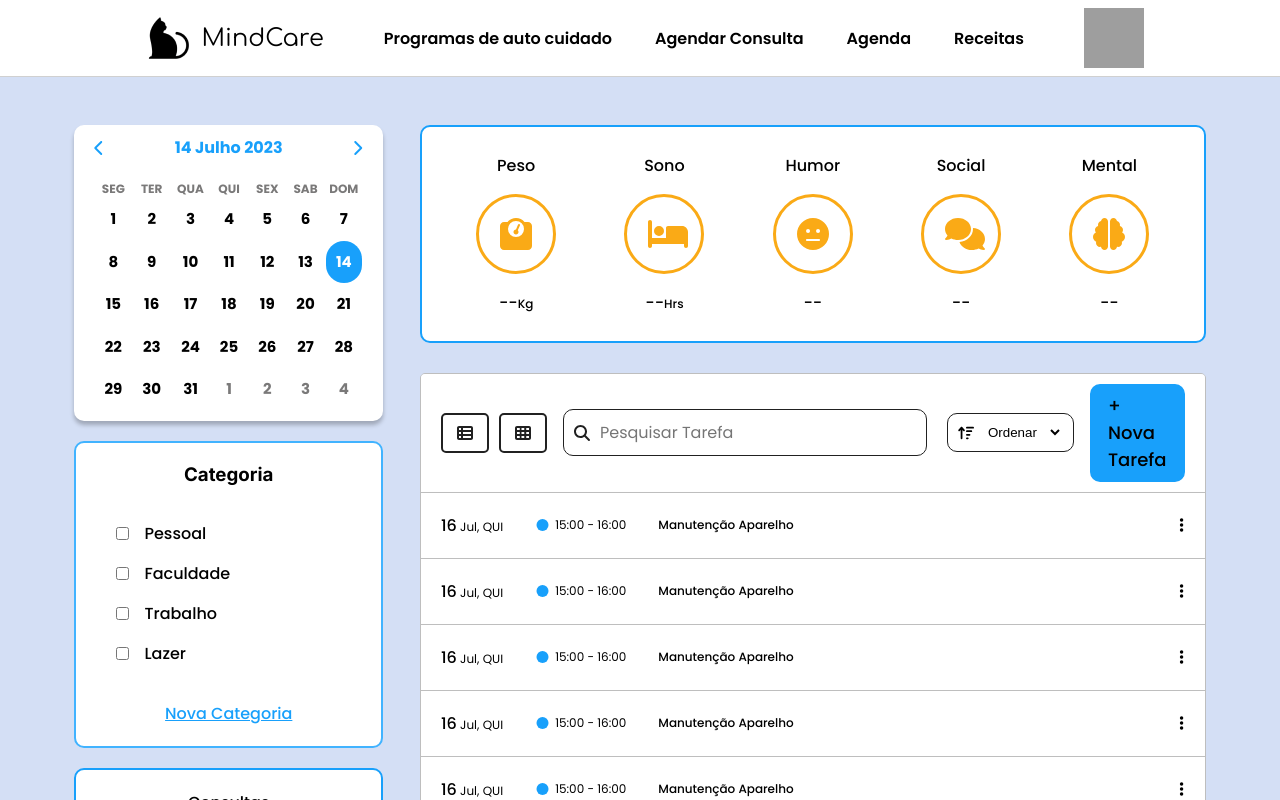
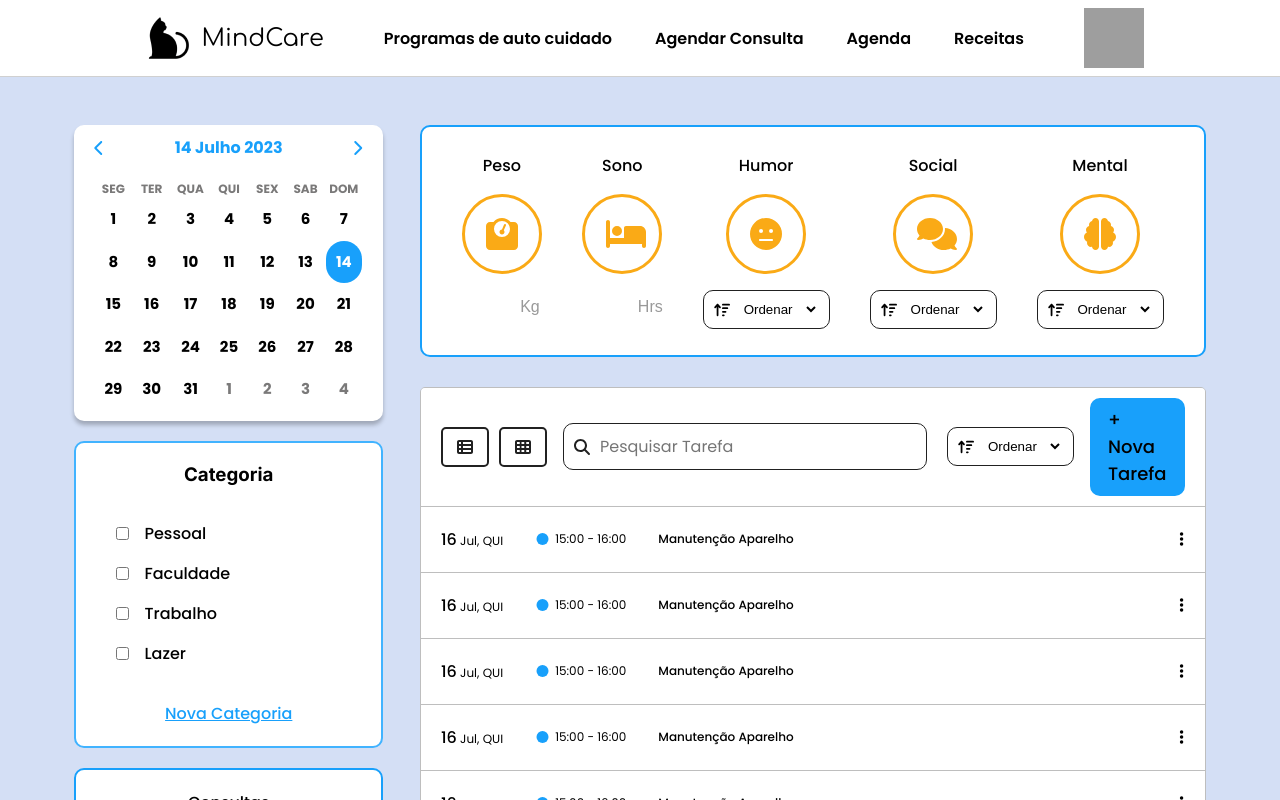
Before and after one commit to 777KML777/FHIRProject, a Next.js app: page /agendas in a window 1280 px wide. Built offline with nearby package versions, Linux system fonts and the light colour scheme; grey boxes are pictures that could not be loaded.

Commit message:
estados edit

```diff
--- a/src/app/components/Agenda/estados/estado/estado.module.css
+++ b/src/app/components/Agenda/estados/estado/estado.module.css
@@ -35,7 +35,8 @@
 
 .resultado {
     color: var(--texto-cor-principal);
-    font-family: var(--fonte-principal);;
+    font-family: var(--fonte-principal);
+    ;
     font-size: 1rem;
     font-style: normal;
     font-weight: 500;
@@ -44,9 +45,48 @@
 
 .resultado span {
     color: var(--texto-cor-principal);
-    font-family: var(--fonte-principal);;
+    font-family: var(--fonte-principal);
+    ;
     font-size: 0.75rem;
     font-style: normal;
     font-weight: 500;
     line-height: normal;
 }
+
+.input_box {
+    display: flex;
+    align-items: center;
+    max-width: 300px;
+    padding-left: 0.5rem;
+    overflow: hidden;
+    font-family: sans-serif;
+    color: #000;
+}
+
+.input_box .prefix {
+    font-weight: 300;
+    font-size: 1rem;
+    color: #999;
+}
+
+.input_box input::-webkit-outer-spin-button,
+.input_box input::-webkit-inner-spin-button {
+    -webkit-appearance: none;
+    margin: 0;
+}
+
+.input_box input {
+    width: 3rem;
+    font-size: 1rem;
+    text-align: end;
+    font-weight: 600;
+    background: #fff;
+    border: none;
+    color: #999;
+    outline: none;
+    padding: 0.5rem;
+}
+
+.input_box:focus-within {
+    border-color: #777;
+}
--- a/src/app/components/Agenda/estados/estado/index.jsx
+++ b/src/app/components/Agenda/estados/estado/index.jsx
@@ -1,14 +1,36 @@
+"use client";
+import { useEffect, useState } from "react";
+
+
 import styles from './estado.module.css'
 import { icon, library, findIconDefinition } from '@fortawesome/fontawesome-svg-core'
 import { FontAwesomeIcon } from '@fortawesome/react-fontawesome'
 import { fas } from '@fortawesome/free-solid-svg-icons'
 import { faWeightScale, faFaceMeh, faComments, faBrain } from '@fortawesome/free-solid-svg-icons'
+import Ordenar from '../../tarefas/ordenar'
 
 library.add(fas)
 library.add(faWeightScale, faFaceMeh, faComments, faBrain)
 
 
 function Estado({ listaEstados }) {
+
+    function criarInput(tipo) {
+        if (tipo.tipo == "number") {
+            return (
+                <>
+                    <div className={styles.input_box}>
+                        <input type="number" min="0" max="300" name={tipo.nome} />
+                        <span className={styles.prefix}>{tipo.prefix}</span>
+                    </div>
+                </>
+            )
+        } else if (tipo.tipo == "opcao") {
+            return (
+                <Ordenar />
+            )
+        }
+    }
 
     return (
         <>
@@ -22,10 +44,13 @@ function Estado({ listaEstados }) {
                             <p className={styles.nome}>{estados.nome}</p>
                             <div className={styles.container_estado}>
                                 <div className={styles.icone}>
-                                    <FontAwesomeIcon icon={i} size="2x"/>
+                                    <FontAwesomeIcon icon={i} size="2x" />
                                 </div>
                             </div>
-                            <p className={styles.resultado}>{estados.resultados}<span>{estados.prefix}</span></p>
+                            {
+                                criarInput(estados)
+                            }
+                            {/*  <p className={styles.resultado}>{estados.resultados}<span>{estados.prefix}</span></p> */}
                         </div>
                     )
                 })
--- a/src/app/components/Agenda/estados/estados.json
+++ b/src/app/components/Agenda/estados/estados.json
@@ -3,27 +3,32 @@
         "nome": "Peso",
         "icone": "weight-scale",
         "prefix": "Kg",
-        "resultados": "--"
+        "resultados": "--",
+        "tipo": "number"
     },
     {
         "nome": "Sono",
         "icone": "bed",
         "prefix": "Hrs",
-        "resultados": "--"
+        "resultados": "--",
+        "tipo": "number"
     },
     {
         "nome": "Humor",
         "icone": "face-meh",
-        "resultados": "--"
+        "resultados": "--",
+        "tipo": "opcao"
     },
     {
         "nome": "Social",
         "icone": "comments",
-        "resultados": "--"
+        "resultados": "--",
+        "tipo": "opcao"
     },
     {
         "nome": "Mental",
         "icone": "brain",
-        "resultados": "--"
+        "resultados": "--",
+        "tipo": "opcao"
     }
 ]
--- a/src/app/components/Agenda/index.jsx
+++ b/src/app/components/Agenda/index.jsx
@@ -12,7 +12,7 @@ import Tarefas from './tarefas'
 import Modal from '../Modal'
 
 function Agenda() {
-    const [ativo, setAtivo] = useState("False")
+    const [ativo, setAtivo] = useState("false")
     return (
         <>
             <div className={styles.corpo}>
@@ -29,8 +29,6 @@ function Agenda() {
                 </div>
             </div>
             <Modal classe={ativo} tela={Categorias}>
-                <Categorias />
-                {/* Substitua Categorias, pelo componente que será exibido no modal */}
             </Modal>
         </>
     )
```
Also changed, not shown: src/app/components/Agenda/estados/estado/estadoModal/estadoModal.module.css (deleted), src/app/components/Agenda/estados/estado/estadoModal/index.jsx (deleted).
